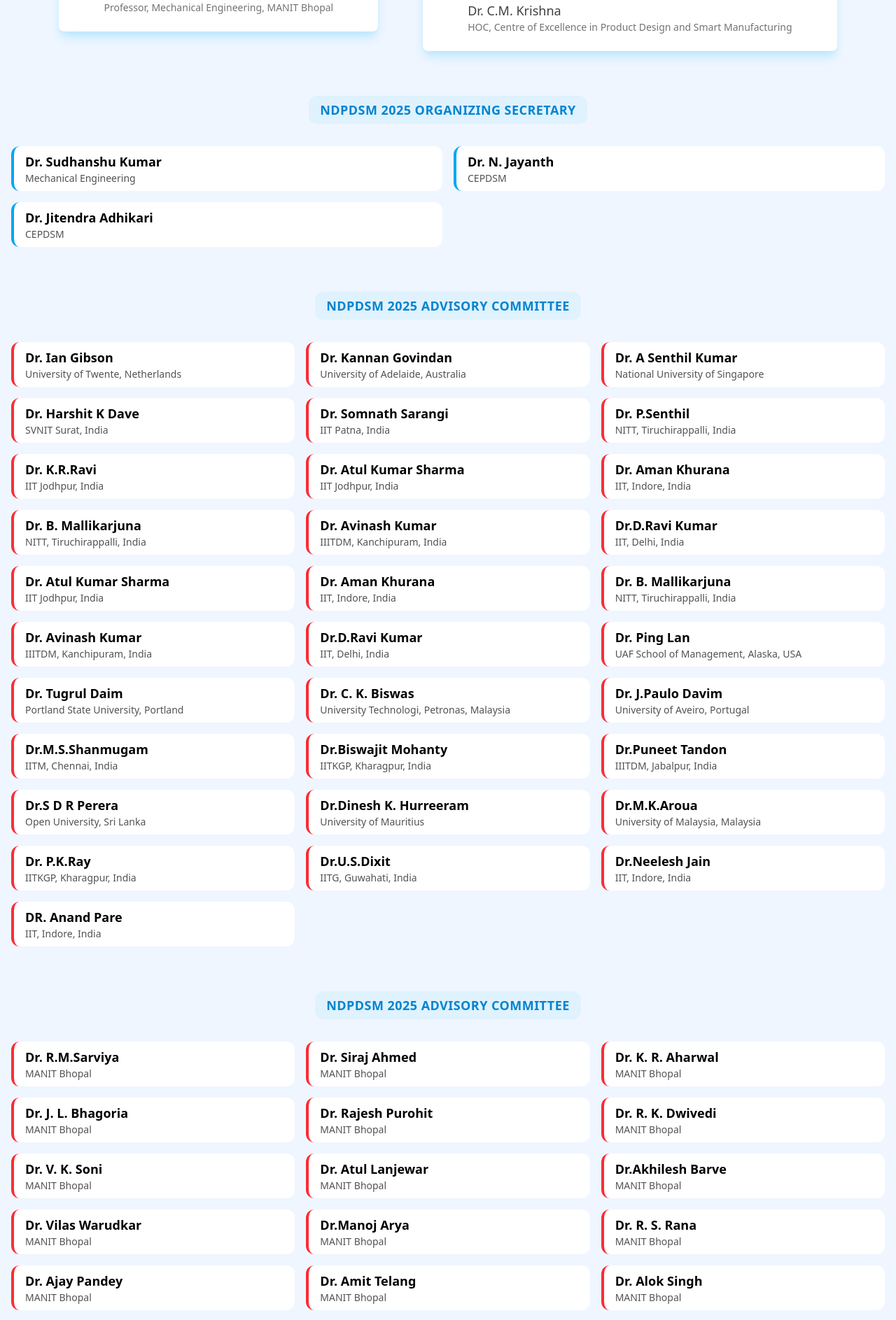
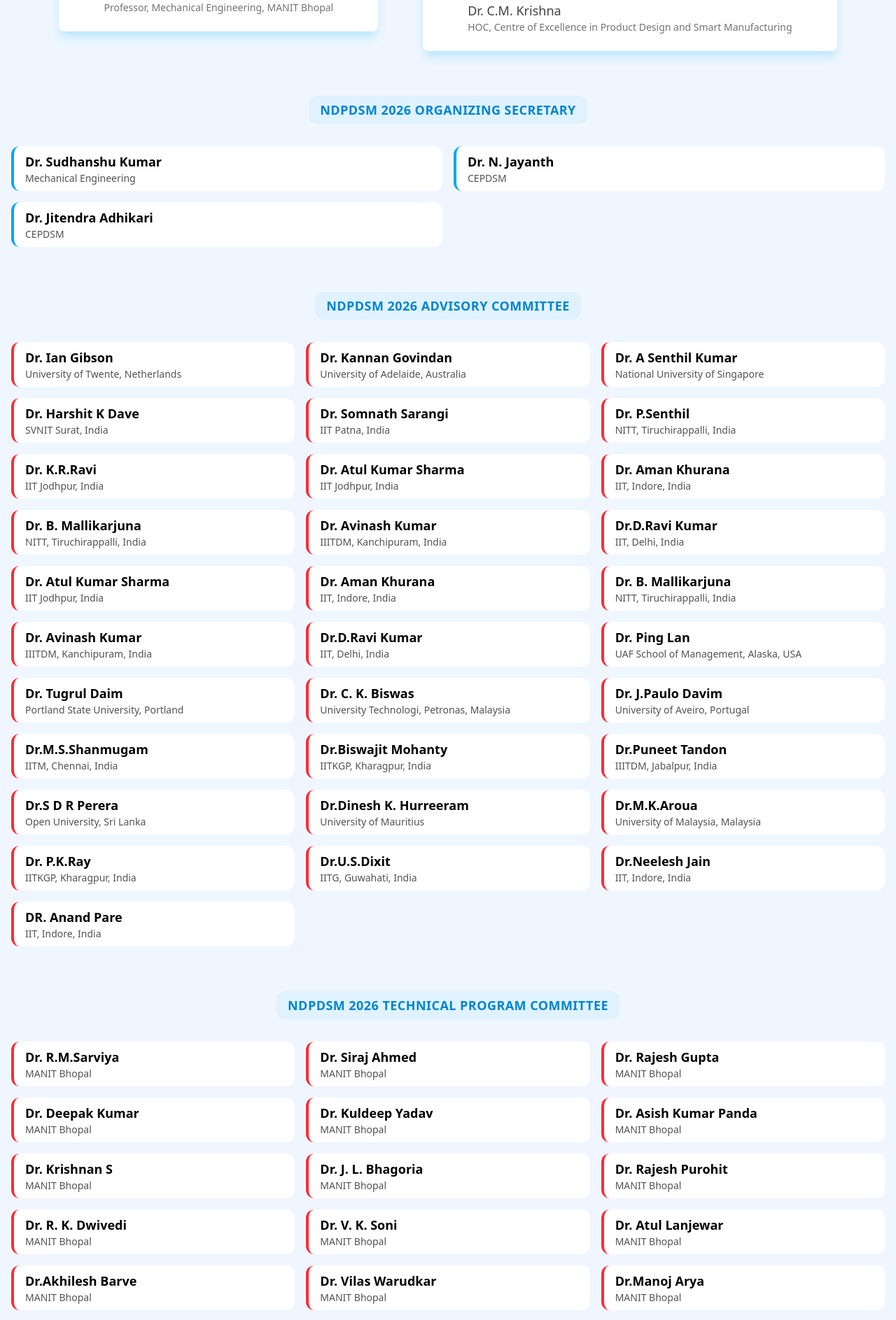
Before and after one commit to Maverick-08/ndpdsm, a React (Vite) app: page / in a window 1280 px wide. Shown: the part 6461-8348 px from the top of the page at 70% size. Built offline with nearby package versions, Linux system fonts and the light colour scheme.

Commit message:
updated commite members details

```diff
--- a/src/components/AdvisoryCommittee.tsx
+++ b/src/components/AdvisoryCommittee.tsx
@@ -42,7 +42,7 @@
   return (
     <div className="pt-16 w-full flex flex-col gap-8">
       <div className="flex justify-center">
-        <Badge title="NDPDSM 2025 ADVISORY COMMITTEE" />
+        <Badge title="NDPDSM 2026 ADVISORY COMMITTEE" />
       </div>
       <div className="w-full grid grid-cols-1 md:grid-cols-2 lg:grid-cols-3 gap-4">
         {advisoryCommitteeMembers.map((data, idx) => {
--- a/src/components/OrganizingSecretary.tsx
+++ b/src/components/OrganizingSecretary.tsx
@@ -13,7 +13,7 @@
   return (
     <div className="w-full flex flex-col gap-8">
       <div className="flex justify-center">
-        <Badge title="NDPDSM 2025 ORGANIZING SECRETARY" />
+        <Badge title="NDPDSM 2026 ORGANIZING SECRETARY" />
       </div>
       <div className="w-full grid grid-cols-1 md:grid-cols-2 gap-4">
         {organizingSecretaries.map((data, idx) => {
--- a/src/components/TechnicalProgramCommittee.tsx
+++ b/src/components/TechnicalProgramCommittee.tsx
@@ -8,7 +8,11 @@
   }[] = [
   { member: "Dr. R.M.Sarviya", title: "MANIT Bhopal" },
   { member: "Dr. Siraj Ahmed", title: "MANIT Bhopal" },
-  { member: "Dr. K. R. Aharwal", title: "MANIT Bhopal" },
+  { member: "Dr. Rajesh Gupta", title: "MANIT Bhopal" },
+  { member: "Dr. Deepak Kumar", title: "MANIT Bhopal" },
+  { member: "Dr. Kuldeep Yadav", title: "MANIT Bhopal" },
+  { member: "Dr. Asish Kumar Panda", title: "MANIT Bhopal" },
+  { member: "Dr. Krishnan S", title: "MANIT Bhopal" },
   { member: "Dr. J. L. Bhagoria", title: "MANIT Bhopal" },
   { member: "Dr. Rajesh Purohit", title: "MANIT Bhopal" },
   { member: "Dr. R. K. Dwivedi", title: "MANIT Bhopal" },
@@ -37,15 +41,15 @@
   { member: "Dr. Ashish Das", title: "MANIT Bhopal" },
   { member: "Dr. Vikash Kumar", title: "MANIT Bhopal" },
   { member: "Dr. Emon Barua", title: "MANIT Bhopal" },
-  { member: "Dr. Lalsingh Devosath", title: "" },
-  { member: "Dr. Aningi Mokhalingam", title: "" },
-  { member: "Dr. Soumya Ranjan Guru", title: "" }
+  { member: "Dr. Lalsingh Devsoth", title: "MANIT Bhopal" },
+  { member: "Dr. Aningi Mokhalingam", title: "MANIT Bhopal" },
+  { member: "Dr. Soumya Ranjan Guru", title: "MANIT Bhopal" }
 ];
 
   return (
     <div className="pt-16 w-full flex flex-col gap-8">
       <div className="flex justify-center">
-        <Badge title="NDPDSM 2025 ADVISORY COMMITTEE" />
+        <Badge title="NDPDSM 2026 TECHNICAL PROGRAM COMMITTEE" />
       </div>
       <div className="w-full grid grid-cols-1 md:grid-cols-2 lg:grid-cols-3 gap-4">
         {technicalProgramCommitteeMembers.map((data, idx) => {
--- a/src/pages/landing/OrganizingTeam.tsx
+++ b/src/pages/landing/OrganizingTeam.tsx
@@ -8,7 +8,7 @@
   return (
     <div id="committee" className="mt-8 pt-20 px-4 pb-8 bg-blue-50">
       <div className="w-full max-w-7xl mx-auto flex flex-col justify-center items-center">
-        <Badge title="NDPDSM 2025 ORGANIZING TEAM" />
+        <Badge title="NDPDSM 2026 ORGANIZING TEAM" />
         <CoreOrganizingTeam />
         <OrganizingSecretary />
         <AdvisoryCommittee />
```
